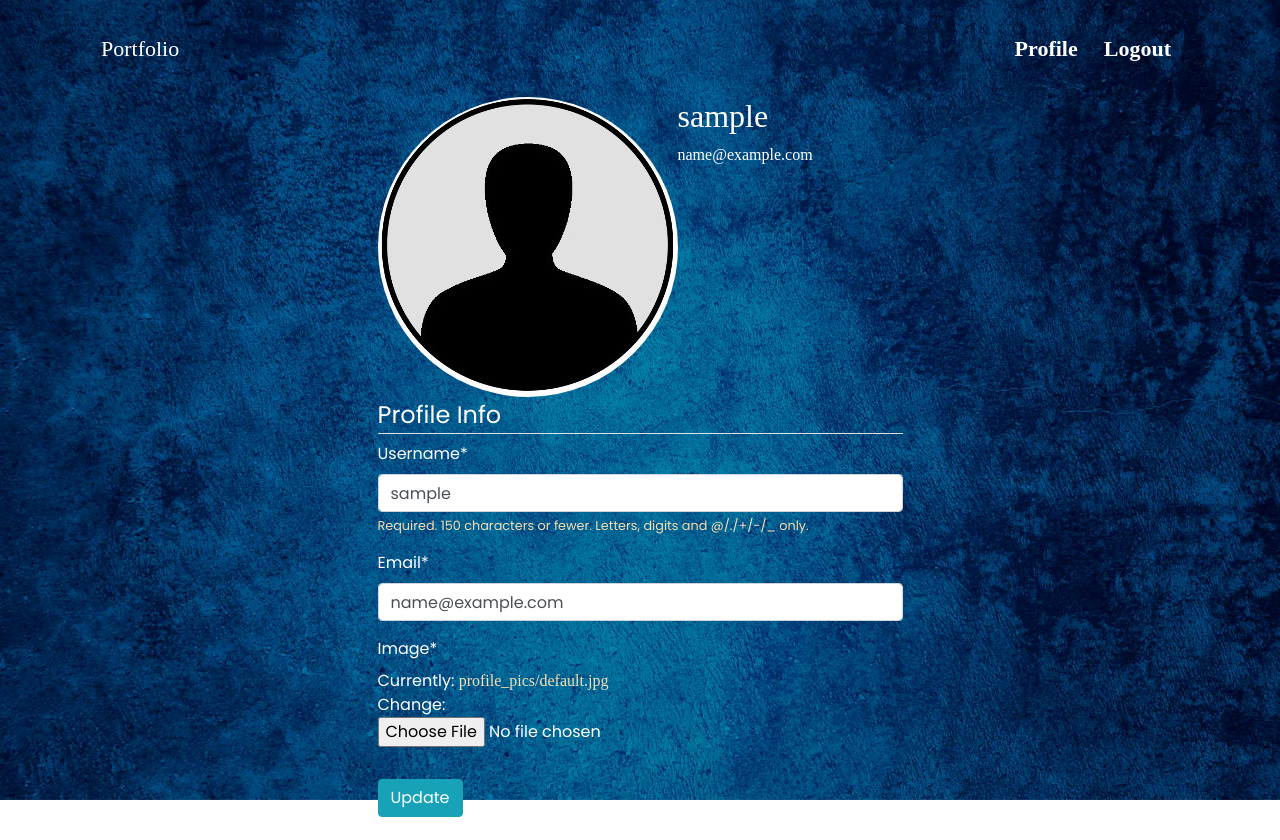
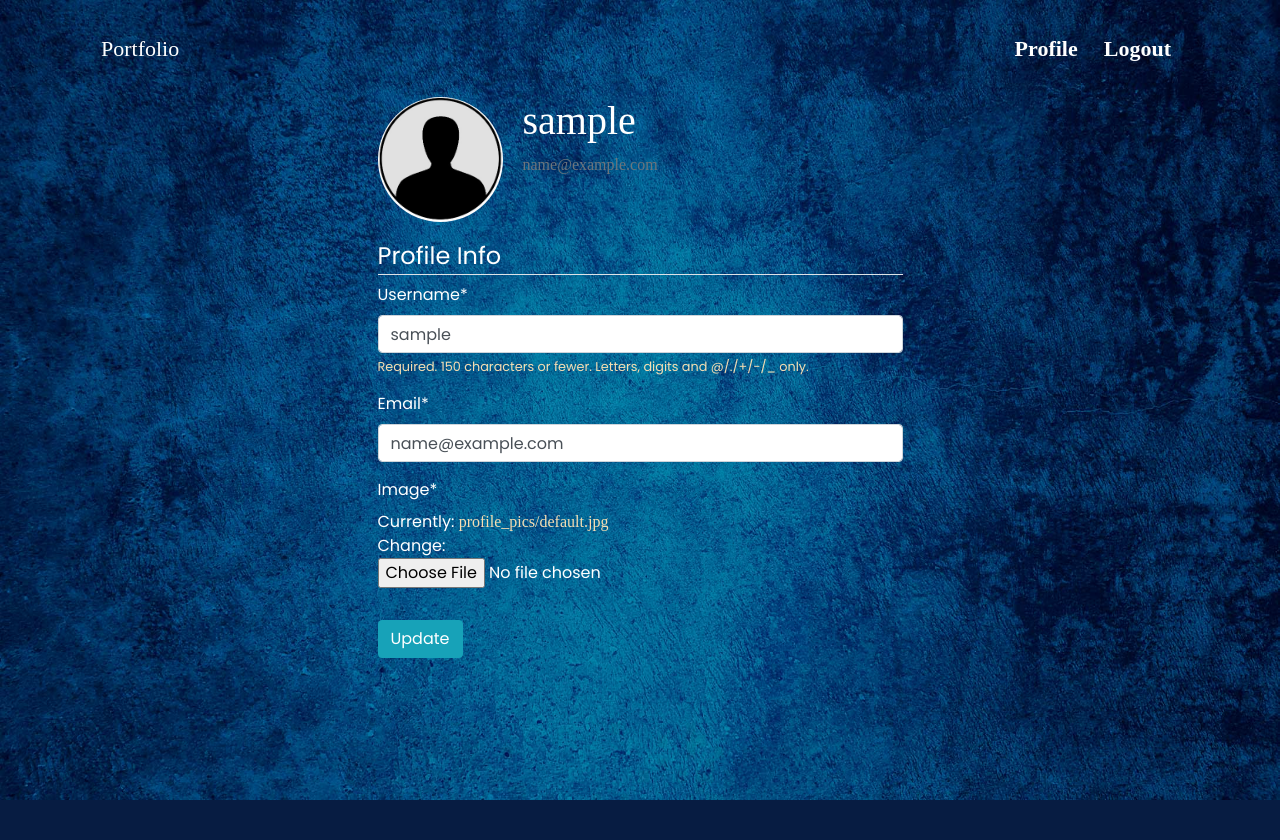
Before and after one commit to marinoalexander5/django-portfolio-live, a Django app: page /profile/ in a window 1280 px wide. Shown: the top 840 px of the page. After the commit the page ends 800 px from the top, so only its background shows below. Run offline with Django 3.2, Linux system fonts and the light colour scheme; the visitor is signed in with stand-in values (Sample User, id 1); some libraries are stand-ins or nearby versions; some web fonts are replaced.

Commit message:
Updated profile css

```diff
--- a/users/static/users/css/user_styles.css
+++ b/users/static/users/css/user_styles.css
@@ -5,3 +5,14 @@
 a{
     color: wheat!important;
 }
+
+.account-img {
+    height: 125px;
+    width: 125px;
+    margin-right: 20px;
+    margin-bottom: 16px;
+}
+
+.account-heading {
+    font-size: 2.5rem;
+}
--- a/users/templates/users/profile.html
+++ b/users/templates/users/profile.html
@@ -7,7 +7,7 @@
 				<img class="rounded-circle account-img" src="{{ user.profile.image.url }}">
 				<div class="media-body">
 					<h2 class="account-heading">{{ user.username }}</h2>
-					<p class="text.secondary">{{ user.email }}</p>
+					<p class="text-secondary">{{ user.email }}</p>
 				</div>
 			</div>
 			<form method="POST" enctype="multipart/form-data">
```
